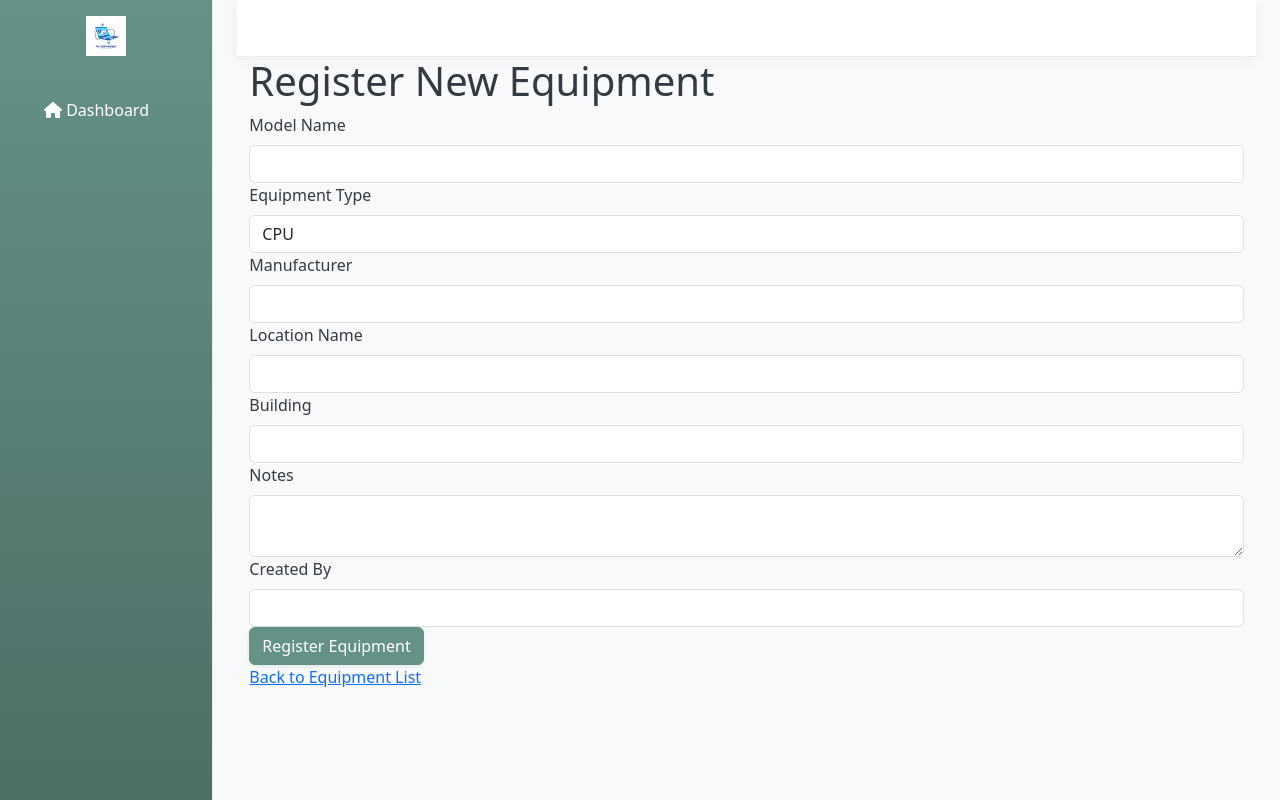
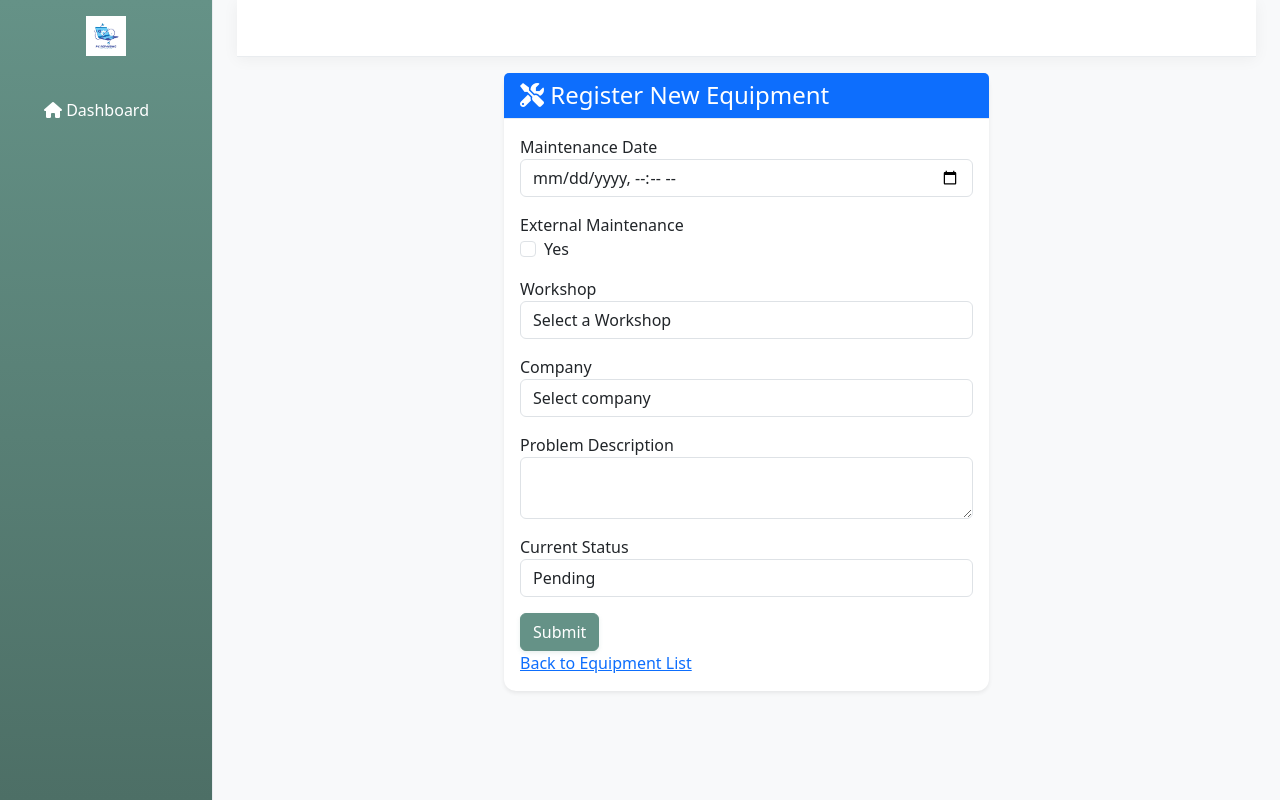
Before and after one commit to ibrahimakaak2020/pctrack, a Flask app: template app/templates/maintenance/new.html in a window 1280 px wide. Run offline with Flask 3, Linux system fonts and the light colour scheme; the template is opened without the code that fills it: values that come from a table or form of the project are taken from there, others are empty; some libraries are stand-ins or nearby versions.

Commit message:
end of day

```diff
--- /dev/null
+++ b/app/templates/equipment/app.py
@@ -0,0 +1,222 @@
+from datetime import datetime
+from flask import Flask, flash, render_template, redirect, url_for
+from flask_sqlalchemy import SQLAlchemy
+from flask_wtf import FlaskForm
+from wtforms import StringField, SelectField, SubmitField, TextAreaField,DateTimeField
+from wtforms.validators import DataRequired
+from flask_bootstrap import Bootstrap
+import datetime as dt
+app = Flask(__name__)
+app.config["SECRET_KEY"] = "secret_key_here"
+app.config["SQLALCHEMY_DATABASE_URI"] = "sqlite:///equipment.db"
+db = SQLAlchemy(app)
+bootstrap = Bootstrap(app)
+from datetime import datetime, timezone
+from flask_sqlalchemy import SQLAlchemy
+
+
+
+class Equipment(db.Model):
+    __tablename__ = "equipment"
+    sn = db.Column(db.String(100), primary_key=True)  # Set sn as the primary key
+    equipmentname = db.Column(db.String(100), nullable=False)
+    equipmenttype = db.Column(db.String(100), nullable=False)
+    isundermaintenance = db.Column(db.Boolean, default=False)
+    # Establish relationship with maintenance records
+    maintenance_records = db.relationship(
+        "MaintenanceRecord",
+        back_populates="equipment",
+        lazy="dynamic"
+    )
+
+
+class MaintenanceRecord(db.Model):
+    __tablename__ = "maintenancerecords"
+    id = db.Column(db.Integer, primary_key=True)
+    equipment_sn = db.Column(
+        db.String(100),
+        db.ForeignKey("equipment.sn"),
+        nullable=False
+    )
+    problem_note = db.Column(db.Text, nullable=False)
+    isactive = db.Column(db.Boolean, default=True)
+
+    # Set up reverse relationship
+    equipment = db.relationship("Equipment", back_populates="maintenance_records")
+
+    # Establish relationship with maintenance statuses
+    statuses = db.relationship(
+        "MaintenanceStatus",
+        back_populates="maintenance_record",
+        lazy="dynamic"
+    )
+
+
+class MaintenanceStatus(db.Model):
+    __tablename__ = "maintenancestatus"
+    id = db.Column(db.Integer, primary_key=True)
+    maintenance_record_id = db.Column(
+        db.Integer, db.ForeignKey("maintenancerecords.id"), nullable=False
+    )
+    status = db.Column(db.String(100), nullable=False)
+    status_note = db.Column(db.Text, nullable=False)
+    status_date = db.Column(db.DateTime, default=datetime.now(timezone.utc))
+
+    # Set up reverse relationship
+    maintenance_record = db.relationship(
+        "MaintenanceRecord",
+        back_populates="statuses"
+    )
+
+
+
+class MaintenanceStatusForm(FlaskForm):
+    status = StringField('Status', validators=[DataRequired()])
+    status_note = TextAreaField('Status Note', validators=[DataRequired()])
+    maintenance_record_id  = db.Column(db.Integer, db.ForeignKey("maintenancerecords.id"), nullable=False)
+    submit = SubmitField("Submit")
+with app.app_context():
+    db.create_all()
+
+class EquipmentForm(FlaskForm):
+    sn = StringField("SN", validators=[DataRequired()])
+    equipmentname = StringField("Equipment Name", validators=[DataRequired()])
+    equipmenttype = StringField("Equipment Type", validators=[DataRequired()])
+
+class MaintenanceForm(FlaskForm):
+    status = SelectField("Status", choices=[("completed", "Completed"), ("in_progress", "In Progress")])
+    problem_note = TextAreaField("Problem Note", validators=[DataRequired()])
+
+@app.route("/")
+def index():
+    total_equipment = Equipment.query.count()
+    under_maintenance_count = Equipment.query.filter_by(isundermaintenance=True).count()
+    active_maintenance_count = MaintenanceRecord.query.filter_by(isactive=True).count()
+    closed_maintenance_count = MaintenanceRecord.query.filter_by(isactive=False).count()
+
+    statuses = db.session.query(MaintenanceStatus.status, db.func.count(MaintenanceStatus.status)).group_by(MaintenanceStatus.status).all()
+
+    equipment_by_type = db.session.query(Equipment.equipmenttype, db.func.count(Equipment.sn)).group_by(Equipment.equipmenttype).all()
+
+    return render_template("index.html",total_equipment=total_equipment,
+        under_maintenance_count=under_maintenance_count,
+        active_maintenance_count=active_maintenance_count,
+        closed_maintenance_count=closed_maintenance_count,
+        statuses=statuses,
+        equipment_by_type=equipment_by_type)
+
+@app.route("/equipment/register", methods=["GET", "POST"])
+def register_equipment():
+    form = EquipmentForm()
+    if form.validate_on_submit():
+        equipment = Equipment(sn=form.sn.data, equipmentname=form.equipmentname.data, equipmenttype=form.equipmenttype.data)
+        db.session.add(equipment)
+        db.session.commit()
+        return redirect(url_for("index"))
+    return render_template("register_equipment.html", form=form)
+
+@app.route("/maintenance/register/<int:equipment_id>", methods=["GET", "POST"])
+def register_maintenance(equipment_id):
+    equipment = Equipment.query.get(equipment_id)
+    if equipment is None:
+        return redirect(url_for("index"))
+    form = MaintenanceForm()
+    if form.validate_on_submit():
+        maintenance_record = MaintenanceRecord(equipment_sn=equipment_id, problem_note=form.problem_note.data)
+        equipment.isundermaintenance = True
+        db.session.add(maintenance_record)
+        db.session.commit()
+        return redirect(url_for("list_maintenance"))
+    return render_template("register_maintenance.html", form=form, equipment=equipment)
+
+@app.route("/equipment/list")
+def list_equipment():
+    equipments = Equipment.query.all()
+    for equipment in equipments:
+        for maintenance_record in equipment.maintenance_records:
+            for status in maintenance_record.statuses:
+                print(status.status_date, status.status, status.status_note)
+    return render_template("list_equipment.html", equipment=equipments)
+
+@app.route("/maintenance/list")
+def list_maintenance():
+  formstatus = MaintenanceStatusForm()
+  formmaintenance = MaintenanceForm()
+  equipments = Equipment.query.all()
+  for equipment in equipments:
+      print(equipment.maintenance_records.count())
+  return render_template("list_maintenance.html", equipments=equipments,form=formstatus,formmaintenance=formmaintenance)
+@app.route("/maintenance-status/create/<int:maintenance_record_id>", methods=["GET", "POST"])
+def create_maintenance_status(maintenance_record_id):
+    form = MaintenanceStatusForm()
+
+    if form.validate_on_submit():
+        maintenance_status = MaintenanceStatus(
+            maintenance_record_id =maintenance_record_id,
+            status=form.status.data,
+            status_note=form.status_note.data
+        )
+        db.session.add(maintenance_status)
+        if form.status.data == "completed":
+            maintenance_record = MaintenanceRecord.query.get(maintenance_record_id)
+            equipment=Equipment.query.get(maintenance_record.equipment_sn)
+            equipment.isundermaintenance = False
+            maintenance_record.isactive = False
+
+        db.session.commit()
+        flash("Maintenance status created successfully", "success")
+        return redirect(url_for("list_maintenance"))
+    print("-----",form.errors)
+    flash("Maintenance status creation failed", "danger")
+    return redirect(url_for("list_maintenance"))
+@app.route("/maintenance-status/list")
+def list_maintenance_status():
+    maintenance_status_list = MaintenanceStatus.query.all()
+    return render_template("list_maintenance_status.html", maintenance_status_list=maintenance_status_list)
+@app.route("/maintenance-status/update/<int:maintenance_status_id>", methods=["GET", "POST"])
+def update_maintenance_status(maintenance_status_id):
+    maintenance_status = MaintenanceStatus.query.get(maintenance_status_id)
+    if maintenance_status is None:
+        flash("Maintenance status not found", "error")
+        return redirect(url_for("list_maintenance_status"))
+    form = MaintenanceStatusForm(obj=maintenance_status)
+    if form.validate_on_submit():
+        form.populate_obj(maintenance_status)
+        db.session.commit()
+        flash("Maintenance status updated successfully", "success")
+        return redirect(url_for("list_maintenance_status"))
+    return render_template("update_maintenance_status.html", form=form)
+@app.route("/maintenance-status/delete/<int:maintenance_status_id>", methods=["GET", "POST"])
+def delete_maintenance_status(maintenance_status_id):
+    maintenance_status = MaintenanceStatus.query.get(maintenance_status_id)
+    if maintenance_status is None:
+        flash("Maintenance status not found", "error")
+        print("Maintenance status not found")
+        return redirect(url_for("list_maintenance"))
+    db.session.delete(maintenance_status)
+    db.session.commit()
+    print("Maintenance status deleted successfully")
+    flash("Maintenance status deleted successfully", "success")
+    return redirect(url_for("list_maintenance"))
+@app.route('/statistics')
+def statistics():
+    total_equipment = Equipment.query.count()
+    under_maintenance_count = Equipment.query.filter_by(isundermaintenance=True).count()
+    active_maintenance_count = MaintenanceRecord.query.filter_by(isactive=True).count()
+    closed_maintenance_count = MaintenanceRecord.query.filter_by(isactive=False).count()
+
+    statuses = db.session.query(MaintenanceStatus.status, db.func.count(MaintenanceStatus.status)).group_by(MaintenanceStatus.status).all()
+
+    equipment_by_type = db.session.query(Equipment.equipmenttype, db.func.count(Equipment.sn)).group_by(Equipment.equipmenttype).all()
+
+    return render_template(
+        'statistics.html',
+        total_equipment=total_equipment,
+        under_maintenance_count=under_maintenance_count,
+        active_maintenance_count=active_maintenance_count,
+        closed_maintenance_count=closed_maintenance_count,
+        statuses=statuses,
+        equipment_by_type=equipment_by_type
+    )
+if __name__ == "__main__":
+    app.run(debug=True)
--- a/app/templates/maintenance/new.html
+++ b/app/templates/maintenance/new.html
@@ -2,7 +2,16 @@
 
 {% block content %}
 <div class="container">
-    <h1>Register New Equipment</h1>
+    <div class="row justify-content-center">
+        <div class="col-md-8 col-lg-6 my-3">
+            <div class="card shadow-sm">
+                <div class="card-header bg-primary text-white">
+                    <h4 class="card-title mb-0">
+                        <i class="fa-solid fa-screwdriver-wrench"></i> Register New Equipment
+                    </h4>
+                </div>
+                <div class="card-body">
+
 
                     {% with messages = get_flashed_messages() %}
                     {% if messages %}
@@ -14,70 +23,79 @@
                     {% endif %}
                     {% endwith %}
 
-    <form method="POST" action="{{ url_for('maintenance.new_record',sn=equipment.sn) }}">
+                    <form method="POST" action="{{ url_for('maintenance.new_record',sn=equipment.sn) }}" class="needs-validation" novalidate>
                         {{ form.hidden_tag() }} <!-- CSRF protection -->
 
-        <div class="form-group">
-            {{ form.model_name.label(class="form-label") }}
-            {{ form.model_name(class="form-control") }}
-            {% for error in form.model_name.errors %}
+                        <div class="form-group mb-3">
+                            <label for="maintenance_date">Maintenance Date</label>
+                            <input type="datetime-local" class="form-control" id="maintenance_date" name="maintenance_date" required>
+                            {% for error in form.maintenance_date.errors %}
+                            <span class="text-danger">{{ error }}</span>
+                            {% endfor %}
+                        </div>
+                        <div class="form-group mb-3">
+                            <label for="is_external">External Maintenance</label>
+                            <div class="form-check">
+                                <input type="checkbox" class="form-check-input" id="is_external" name="is_external" value="1">
+                                <label class="form-check-label" for="is_external">Yes</label>
+                            </div>
+                            {% for error in form.is_external.errors %}
                             <span class="text-danger">{{ error }}</span>
                             {% endfor %}
                         </div>
 
-        <div class="form-group">
-            {{ form.equipment_type.label(class="form-label") }}
-            {{ form.equipment_type(class="form-control") }}
-            {% for error in form.equipment_type.errors %}
+                        <div class="form-group mb-3">
+                            <label for="workshop_id">Workshop</label>
+                            <select class="form-control" id="workshop_id" name="workshop_id" required>
+                                <option value="">Select a Workshop</option>
+                                {% for value, label, building in form.workshop_id.choices %}
+                                <option value="{{ value }}">{{ label }} -- {{ building }}</option>
+                                {% endfor %}
+                            </select>
+                            {% for error in form.workshop_id.errors %}
+                            <span class="text-danger">{{ error }}</span>
+                            {% endfor %}
+                        </div>
+                        <div class="form-group mb-3">
+                            <label for="company_id">Company</label>
+                            <select class="form-control" id="company_id" name="company_id" required>
+                                <option value="">Select company</option>
+                                {% for company in companies %}
+                                <option value="{{ company.cid }}">{{ company.staffname }} - {{ company.companyname_en }}</option>
+                                {% endfor %}
+                            </select>
+                            {% for error in form.company_id.errors %}
+                            <span class="text-danger">{{ error }}</span>
+                            {% endfor %}
+                        </div>
+                        <div class="form-group mb-3">
+                            <label for="problem_description">Problem Description</label>
+                            <textarea class="form-control" id="problem_description" name="problem_description" required></textarea>
+                            {% for error in form.problem_description.errors %}
                             <span class="text-danger">{{ error }}</span>
                             {% endfor %}
                         </div>
 
-        <div class="form-group">
-            {{ form.manufacturer.label(class="form-label") }}
-            {{ form.manufacturer(class="form-control") }}
-            {% for error in form.manufacturer.errors %}
+                        <div class="form-group mb-3">
+                            <label for="current_status">Current Status</label>
+                            <select class="form-control" id="current_status" name="current_status" required>
+                                <option value="pending">Pending</option>
+                                <option value="completed">Completed</option>
+                                <option value="in_progress">In Progress</option>
+                            </select>
+                            {% for error in form.current_status.errors %}
                             <span class="text-danger">{{ error }}</span>
                             {% endfor %}
                         </div>
+                        <button type="submit" class="btn btn-primary">Submit</button>
+                    </form>
 
-        <div class="form-group">
-            {{ form.locname.label(class="form-label") }}
-            {{ form.locname(class="form-control") }}
-            {% for error in form.locname.errors %}
-                <span class="text-danger">{{ error }}</span>
-            {% endfor %}
+
+                    <a href="{{ url_for('equipment.index') }}">Back to Equipment List</a>
+                </div>
+            </div>
+        </div>
     </div>
 
-        <div class="form-group">
-            {{ form.building.label(class="form-label") }}
-            {{ form.building(class="form-control") }}
-            {% for error in form.building.errors %}
-                <span class="text-danger">{{ error }}</span>
-            {% endfor %}
-        </div>
-
-        <div class="form-group">
-            {{ form.note.label(class="form-label") }}
-            {{ form.note(class="form-control") }}
-            {% for error in form.note.errors %}
-                <span class="text-danger">{{ error }}</span>
-            {% endfor %}
-        </div>
-
-        <div class="form-group">
-            {{ form.created_by.label(class="form-label") }}
-            {{ form.created_by(class="form-control") }}
-            {% for error in form.created_by.errors %}
-                <span class="text-danger">{{ error }}</span>
-            {% endfor %}
-        </div>
-
-        <div class="form-group">
-            {{ form.submit(class="btn btn-primary") }}
-        </div>
-    </form>
-
-    <a href="{{ url_for('maintenance.equipment_list') }}">Back to Equipment List</a>
 </div>
 {% endblock %}
```
Also changed, not shown: app/blueprints/equipment.py (+12 -3 lines), app/blueprints/maintenance.py (+26 -12 lines), app/forms/maintenancerecordform.py (added, +39 -0 lines), app/forms/sendtocompanyform.py (added, +39 -0 lines), app/models/tables.py (+4 -3 lines), app/templates/equipment/_equipmentheader.html (added, +64 -0 lines), app/templates/equipment/_equipmentmaintenancerecord.html (added, +70 -0 lines), app/templates/equipment/_equipmentmaintenancestatus.html (added, +27 -0 lines), app/templates/equipment/edit.html (+12 -1 lines), app/templates/equipment/equipment.html (added, +8 -0 lines), app/templates/equipment/index.html (+31 -5 lines), instance/pctrack.db. Lines whose indentation alone changed are shown as unchanged.
